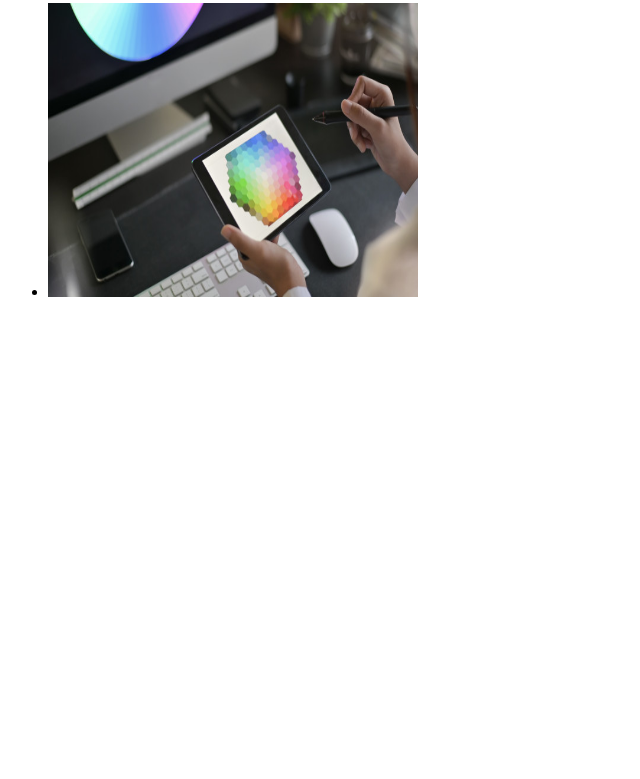
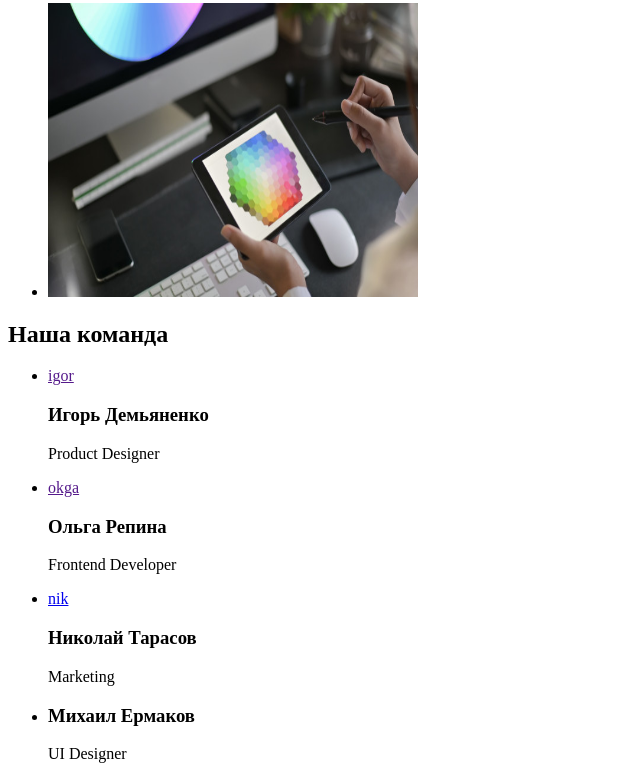
Before and after one commit to vladyslav-semykin/goit-markup-hw-01, a plain HTML site: page index.html in a window 1280 px wide. Shown: the part 1169-1948 px from the top of the page, without its empty margins (0-640 px from the left). Before the commit the page ends 1486 px from the top, so only its background shows below. Drawn offline with Linux system fonts and the light colour scheme.

Commit message:
recommit-11

```diff
--- a/index.html
+++ b/index.html
@@ -72,6 +72,33 @@
             </li>
             </ul>
        </section>
+
+       <!--TEAM-->
+       <section>
+           <h2>Наша команда</h2>
+           <ul>
+            <li>
+                <a href="">igor</a>
+                <h3>Игорь Демьяненко</h3>
+                <p lang="en">Product Designer</p>
+            </li>
+            <li>
+                <a href="">okga</a>
+                <h3>Ольга Репина</h3>
+                <p lang="en">Frontend Developer</p>
+            </li>
+            <li>
+                <a href="./images/team/nik.jpg">nik</a>
+                <h3>Николай Тарасов</h3>
+                <p lang="en">Marketing</p>
+            </li>
+            <li>
+                <a href="./images/team/miho.jpg" ></a>
+                <h3>Михаил Ермаков</h3>
+                <p lang="en">UI Designer</p>
+            </li>
+           </ul>
+       </section>
     </main>
     <footer></footer>
 </body>
```
Also changed, not shown: 4 other files.
